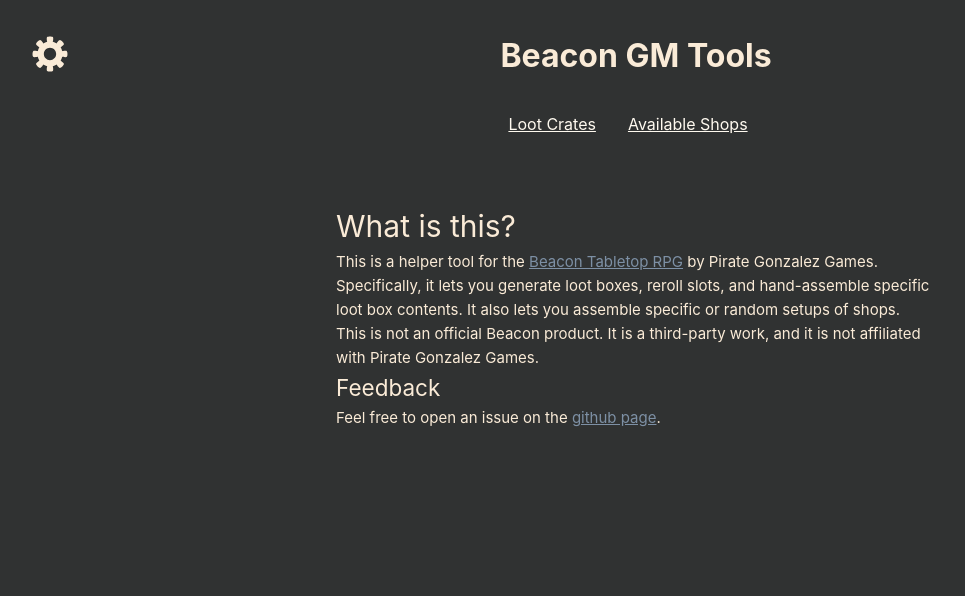
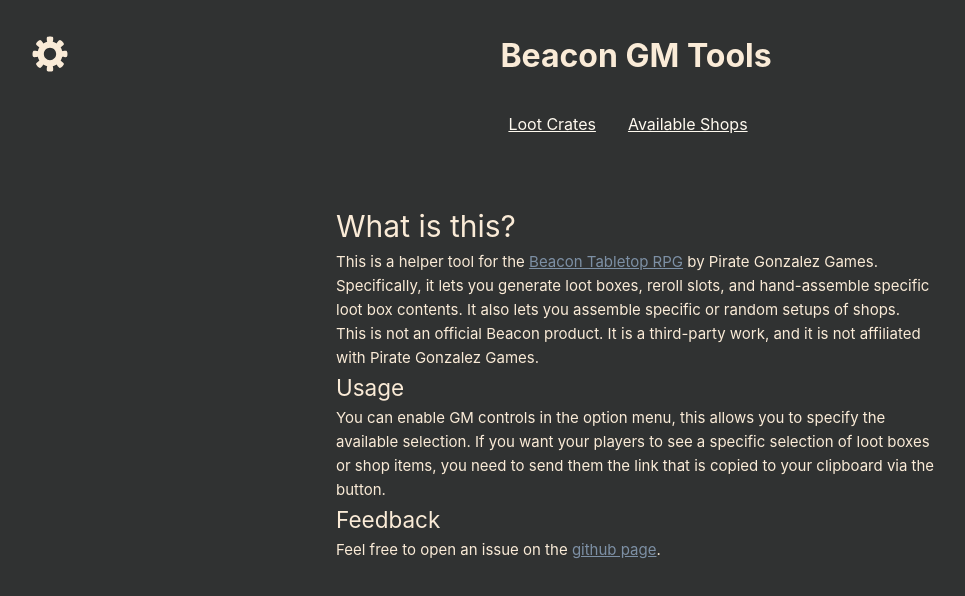
Before and after one commit to gnapo/beacon-gmtools, a Vue app: page / in a window 1280 px wide. Shown: the top 596 px of the page, without its empty margins (4-969 px from the left). Built offline with nearby package versions, Linux system fonts and the light colour scheme.

Commit message:
added usage info

```diff
--- a/src/views/HomeView.vue
+++ b/src/views/HomeView.vue
@@ -10,6 +10,12 @@
         It also lets you assemble specific or random setups of shops.</p>
       <p>
         This is not an official Beacon product. It is a third-party work, and it is not affiliated with Pirate Gonzalez Games.
+      </p>
+      <h2>Usage</h2>
+      <p>
+        You can enable GM controls in the option menu, this allows you to specify the available selection.
+        If you want your players to see a specific selection of loot boxes or shop items, you need to send them the link
+        that is copied to your clipboard via the button.
       </p>
       <h2>Feedback</h2>
       <p>Feel free to open an issue on the <a href="https://github.com/gnapo/beacon-gmtools/issues">github page</a>.</p>
```
